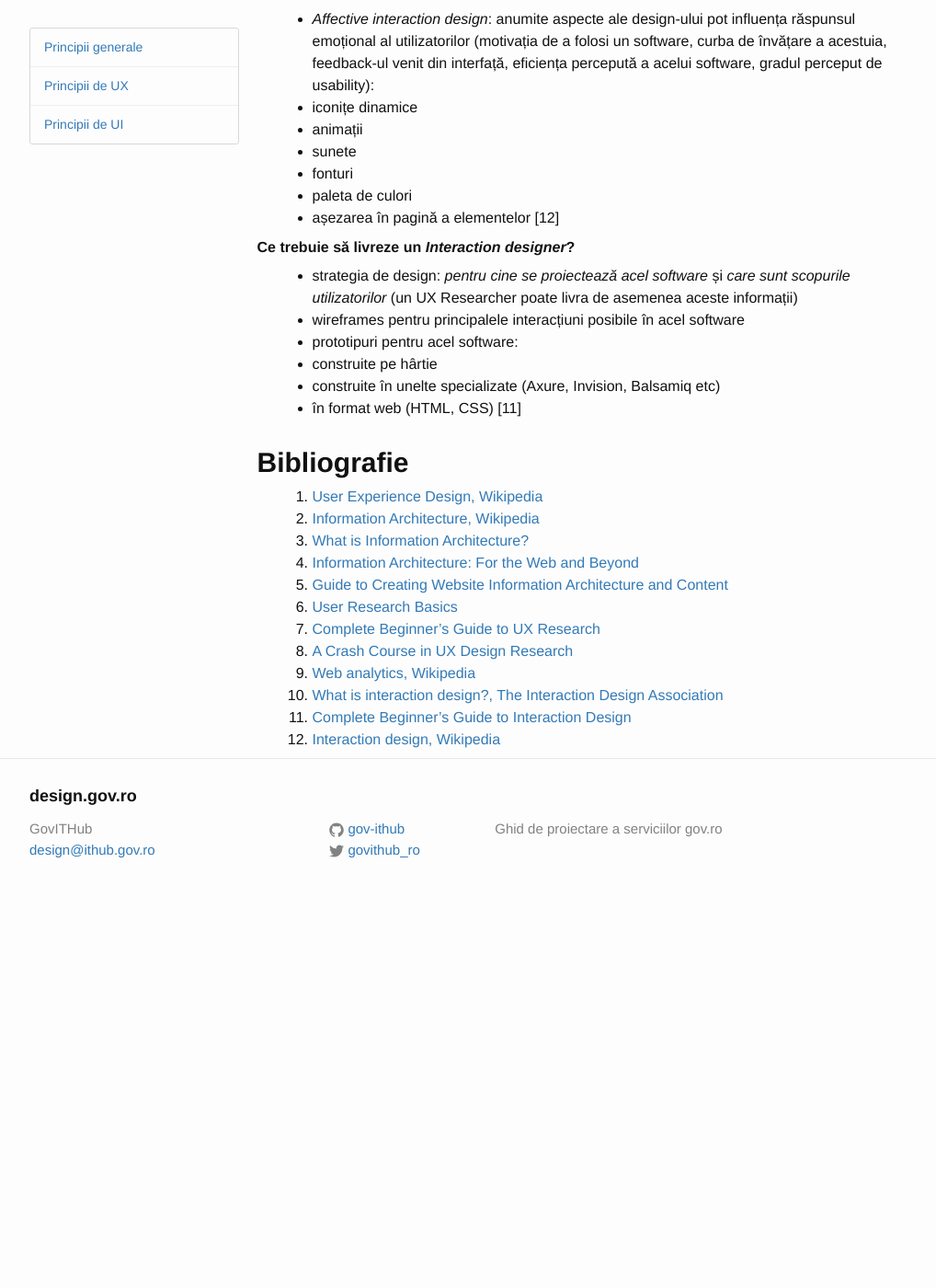
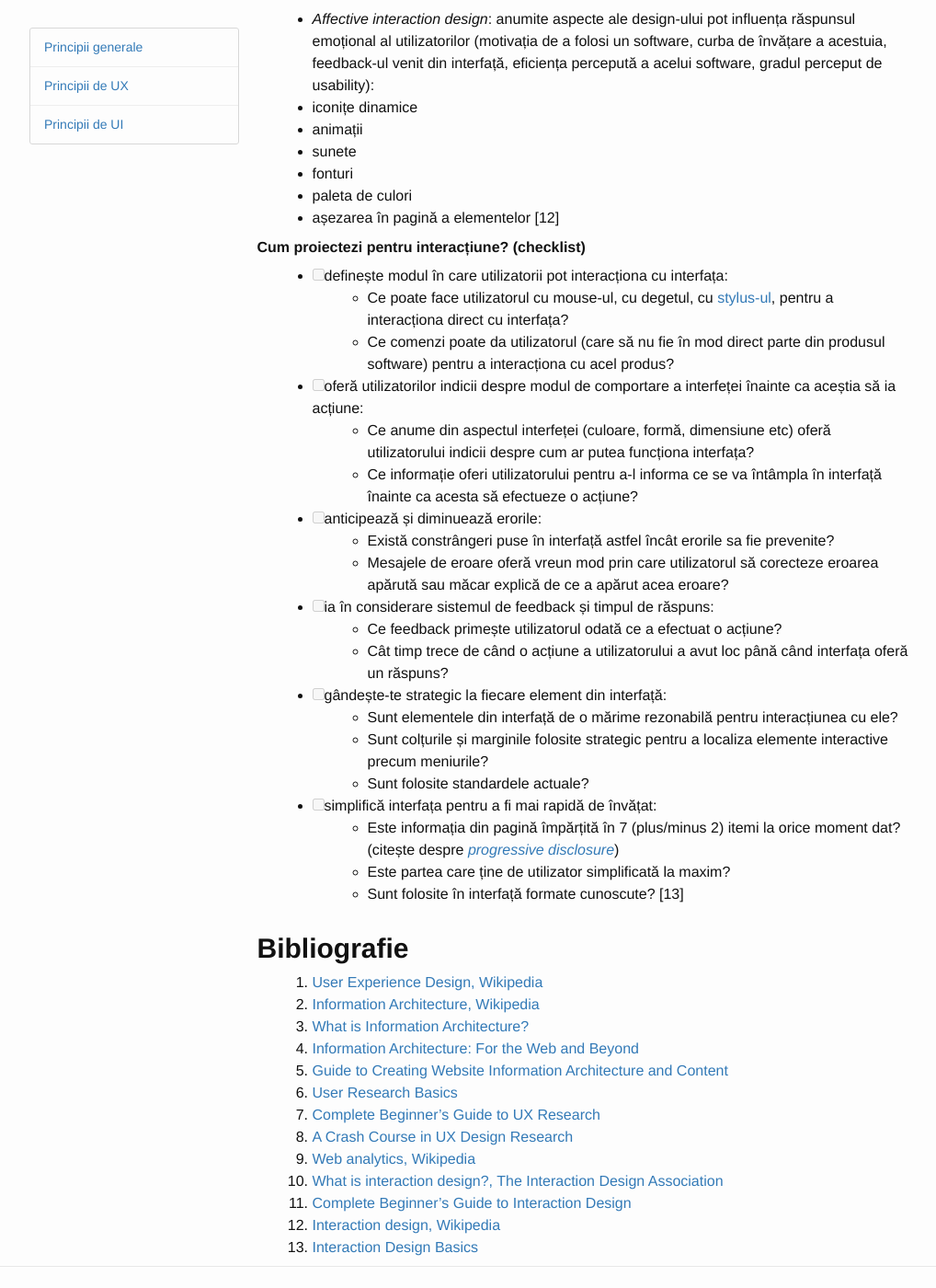
Before and after one commit to gov-ithub/govro-design, a Jekyll site: the page built from 2-ux.md, in a window 1280 px wide and 1400 px high, scrolled down 6388 px. Shown: the whole window at 92% size, without its empty margins (128-1146 px from the left). Built offline with Jekyll 4.4.1, drawn with Linux system fonts in a browser that asks for light colours; nearby versions of some CDN libraries; before the commit the page ends 7346 px from its top, so only the background shows below that.

Commit message:
Paragraf nou la IxD
"Cum proiectezi pentru interacțiune - checklist"

```diff
--- a/2-ux.md
+++ b/2-ux.md
@@ -205,13 +205,27 @@ _Interaction Design-ul_ (IxD) este acea disciplină care definește structura ș
  * paleta de culori
  * așezarea în pagină a elementelor [12]
 
-**Ce trebuie să livreze un _Interaction designer_?**
-* strategia de design: _pentru cine se proiectează acel software_ și _care sunt scopurile utilizatorilor_ (un UX Researcher poate livra de asemenea aceste informații)
-* wireframes pentru principalele interacțiuni posibile în acel software
-* prototipuri pentru acel software:
- * construite pe hârtie
- * construite în unelte specializate (Axure, Invision, Balsamiq etc)
- * în format web (HTML, CSS) [11]
+**Cum proiectezi pentru interacțiune? (checklist)**
+- [ ] definește modul în care utilizatorii pot interacționa cu interfața:
+  * Ce poate face utilizatorul cu mouse-ul, cu degetul, cu [stylus-ul](https://en.wikipedia.org/wiki/Stylus_(computing)), pentru a interacționa direct cu interfața?
+  * Ce comenzi poate da utilizatorul (care să nu fie în mod direct parte din produsul software) pentru a interacționa cu acel produs?
+- [ ] oferă utilizatorilor indicii despre modul de comportare a interfeței înainte ca aceștia să ia acțiune:
+  * Ce anume din aspectul interfeței (culoare, formă, dimensiune etc) oferă utilizatorului indicii despre cum ar putea funcționa interfața?
+  * Ce informație oferi utilizatorului pentru a-l informa ce se va întâmpla în interfață înainte ca acesta să efectueze o acțiune?
+- [ ] anticipează și diminuează erorile:
+  * Există constrângeri puse în interfață astfel încât erorile sa fie prevenite?
+  * Mesajele de eroare oferă vreun mod prin care utilizatorul să corecteze eroarea apărută sau măcar explică de ce a apărut acea eroare?
+- [ ] ia în considerare sistemul de feedback și timpul de răspuns:
+  * Ce feedback primește utilizatorul odată ce a efectuat o acțiune?
+  * Cât timp trece de când o acțiune a utilizatorului a avut loc până când interfața oferă un răspuns?
+- [ ] gândește-te strategic la fiecare element din interfață:
+  * Sunt elementele din interfață de o mărime rezonabilă pentru interacțiunea cu ele?
+  * Sunt colțurile și marginile folosite strategic pentru a localiza elemente interactive precum meniurile?
+  * Sunt folosite standardele actuale?
+- [ ] simplifică interfața pentru a fi mai rapidă de învățat:
+  * Este informația din pagină împărțită în 7 (plus/minus 2) itemi la orice moment dat? (citește despre _[progressive disclosure](https://en.wikipedia.org/wiki/Progressive_disclosure)_)
+  * Este partea care ține de utilizator simplificată la maxim?
+  * Sunt folosite în interfață formate cunoscute? [13]
 
 
 ## Bibliografie
@@ -228,3 +242,4 @@ _Interaction Design-ul_ (IxD) este acea disciplină care definește structura ș
 10. [What is interaction design?, The Interaction Design Association](http://ixda.org/ixda-global/about-history/)
 11. [Complete Beginner’s Guide to Interaction Design](http://www.uxbooth.com/articles/complete-beginners-guide-to-interaction-design/)
 12. [Interaction design, Wikipedia](https://en.wikipedia.org/wiki/Interaction_design)
+13. [Interaction Design Basics](https://www.usability.gov/what-and-why/interaction-design.html)
```
